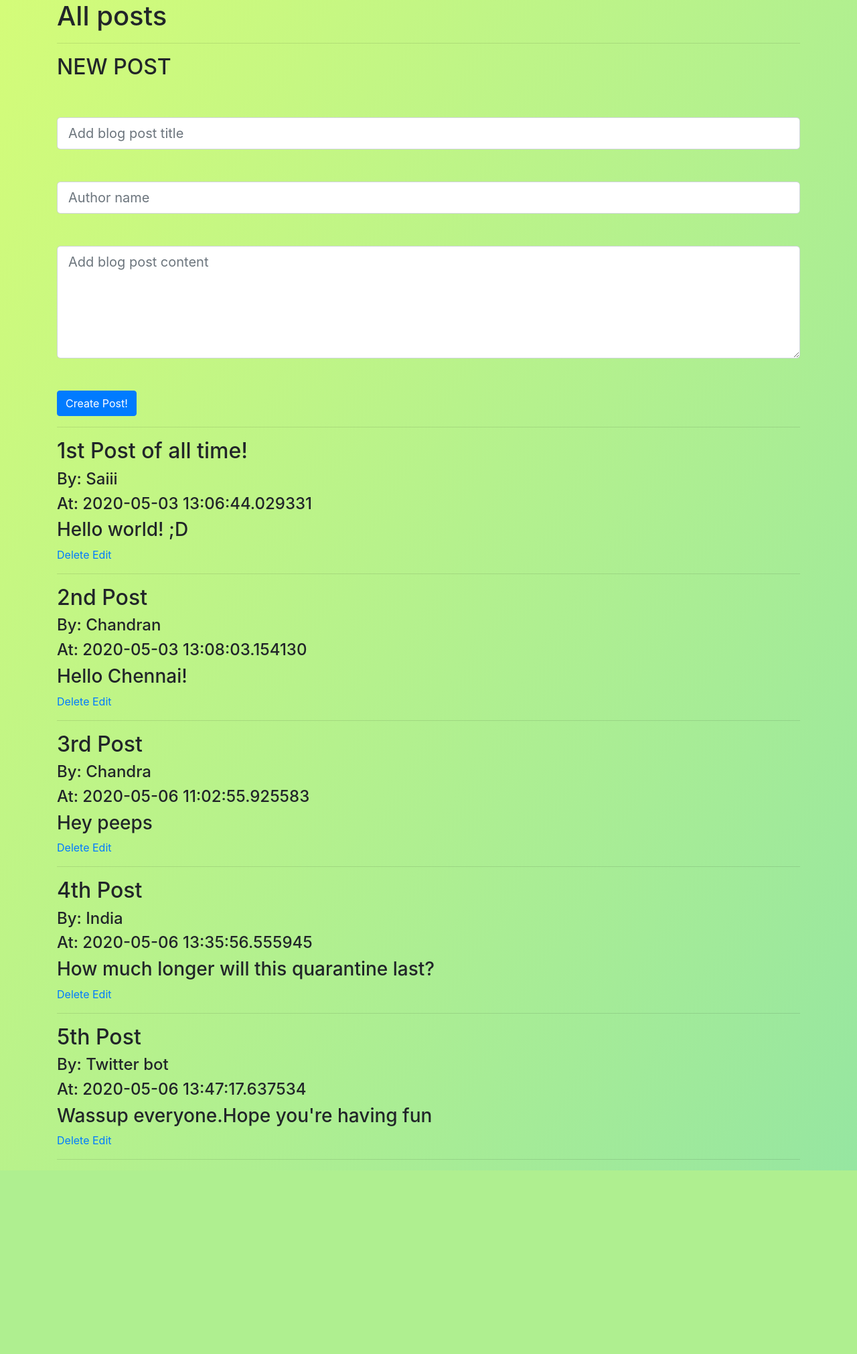
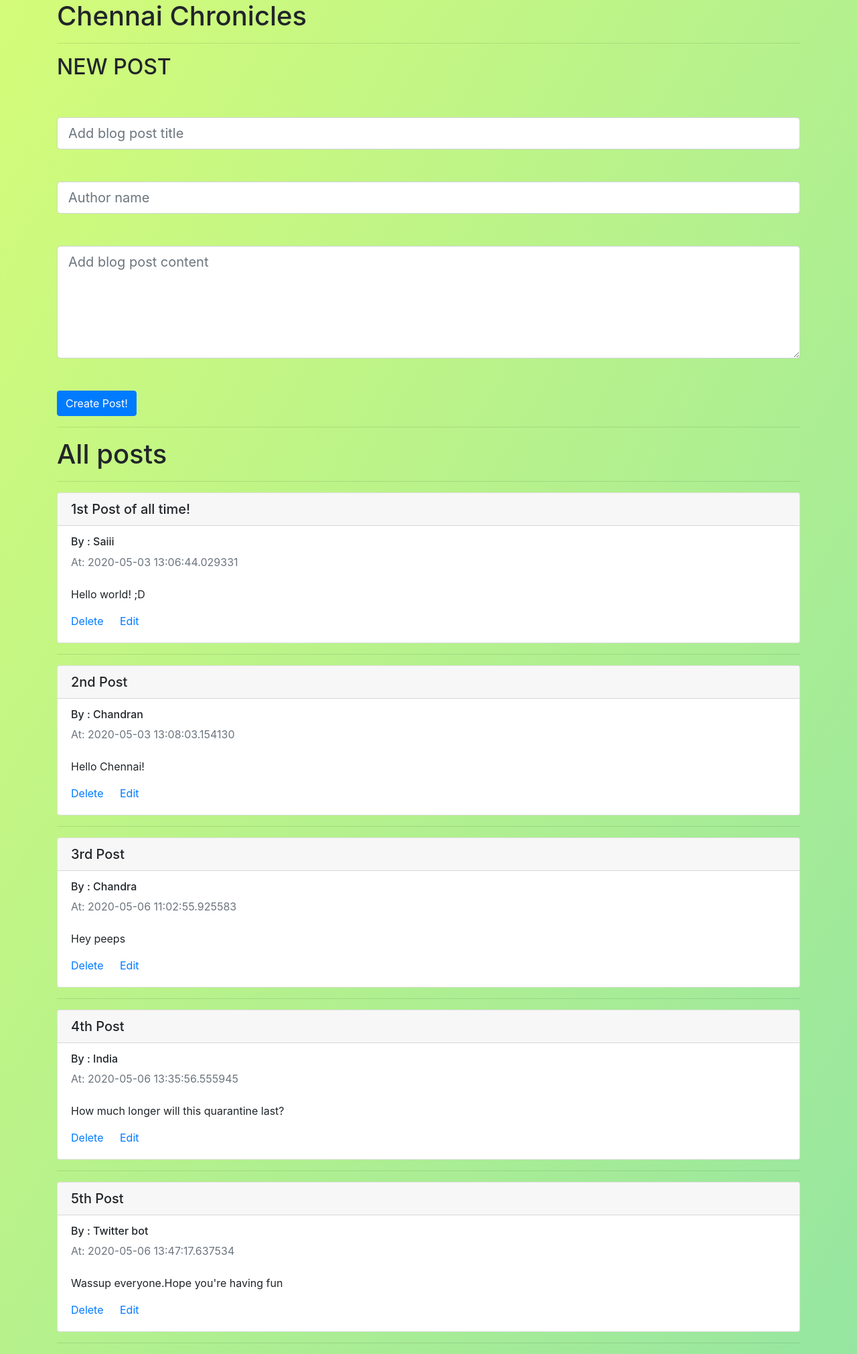
Before and after one commit to Sayeeshwar/Flask-Blog-App, a Flask app: page / in a window 1280 px wide. Shown: the whole page at 67% size. Before the commit the page ends 1747 px from the top, so only its background shows below. Run offline with Flask 2, Linux system fonts and the light colour scheme; data comes from the database, SQL or seed files in the repository; both versions use the stored data as it was after the commit; some libraries are stand-ins or nearby versions.

Commit message:
Stylize the edit post page using Bootstrap

```diff
--- a/templates/posts.html
+++ b/templates/posts.html
@@ -5,7 +5,7 @@
 {% endblock %}
 
 {% block body %}
-<h1>All posts</h1>
+<h1>Chennai Chronicles</h1>
 <hr>
 <h2>NEW POST</h2>
 <br><br>
@@ -21,13 +21,20 @@
     <input type="submit" value="Create Post!" class="btn btn-primary">
 </form>
 <hr>
+<h1>All posts</h1>
+<hr>
 {% for post in posts %}
-    <h2>{{post.title}}</h2>
-    <h4>By: {{post.author}}</h4>
-    <h4>At: {{post.date_posted}}</h4>
-    <h3>{{post.content}}</h3>
-    <a href="/delete/{{post.id}}">Delete</a>
-    <a href="/edit/{{post.id}}">Edit</a>
+    <div class="card" style="width: 100%;">
+        <h5 class="card-header">{{post.title}}</h5>
+        <div class="card-body">
+            <h6 class="card-subtitle mb-2">By : {{post.author}}</h6>
+            <h8 class="card-subtitle mb-2 text-muted">At: {{post.date_posted}}</h8>
+            <br><br>
+            <p class="card-text">{{post.content}}</p>
+            <a href="/delete/{{post.id}}" class="card-link">Delete</a>
+            <a href="/edit/{{post.id}}" class="card-link">Edit</a>
+        </div>
+  </div>
     <hr>
 
 {% endfor %}
```
Also changed, not shown: templates/edit.html (+8 -8 lines), posts.db.
